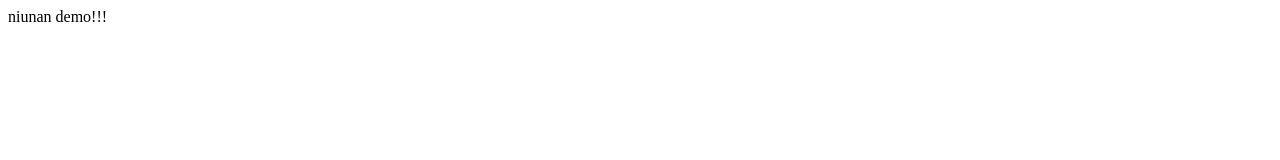
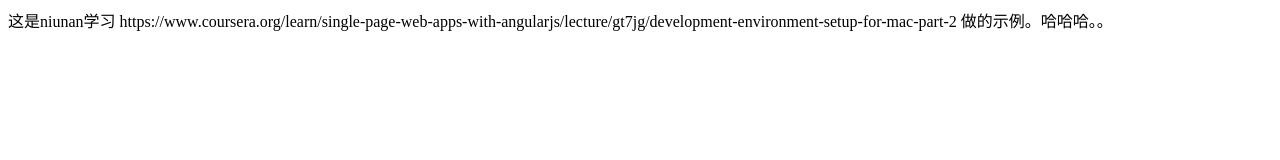
Before and after one commit to niunan/coursera-angularjs, a plain HTML site: page index.html in a window 1280 px wide. Drawn offline with Linux system fonts and the light colour scheme.

Commit message:
this is testtest.niunan kakahahah

```diff
--- a/index.html
+++ b/index.html
@@ -5,6 +5,8 @@
     <title>niunan demo</title>
 </head>
 <body>
-    niunan demo!!!
+    这是niunan学习
+    https://www.coursera.org/learn/single-page-web-apps-with-angularjs/lecture/gt7jg/development-environment-setup-for-mac-part-2
+    做的示例。哈哈哈。。
 </body>
 </html>
```
